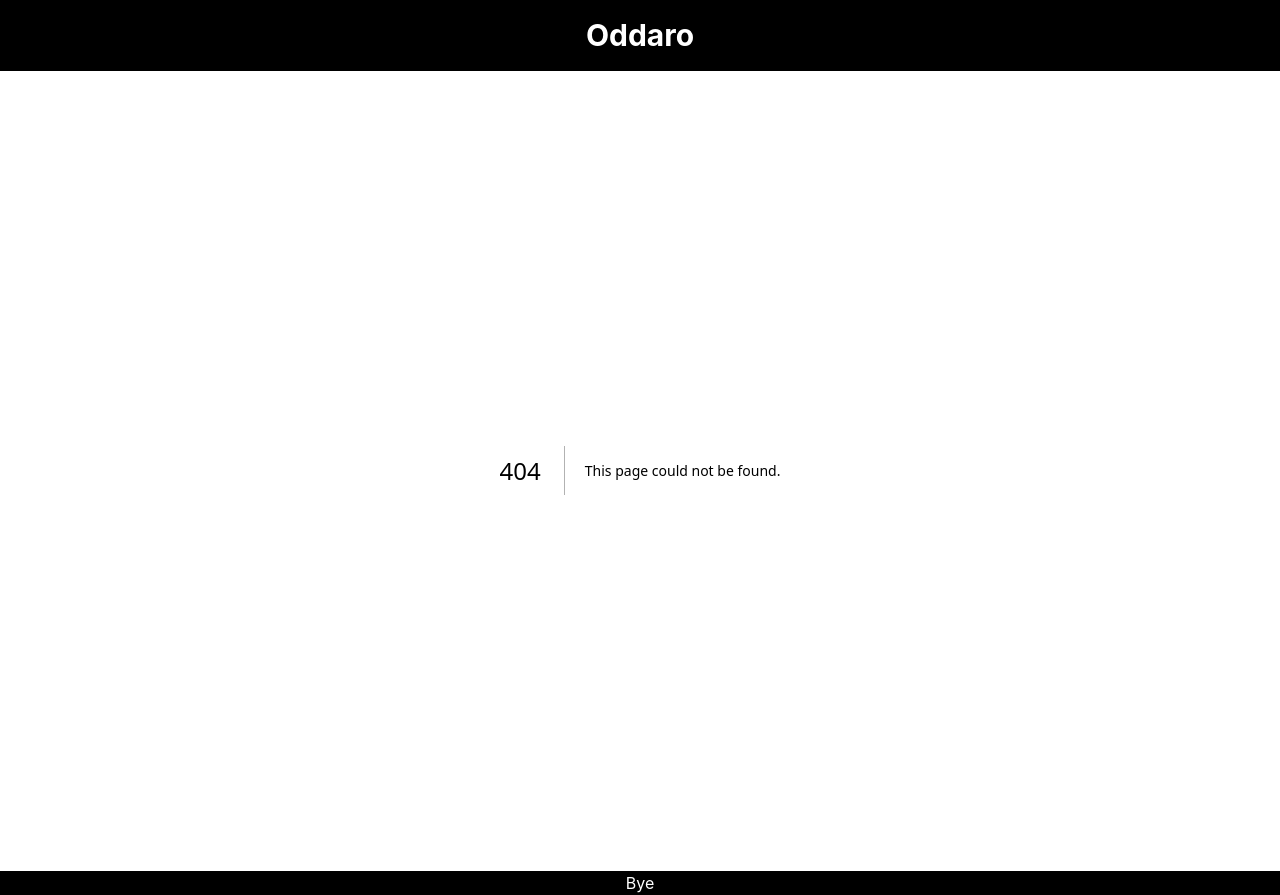
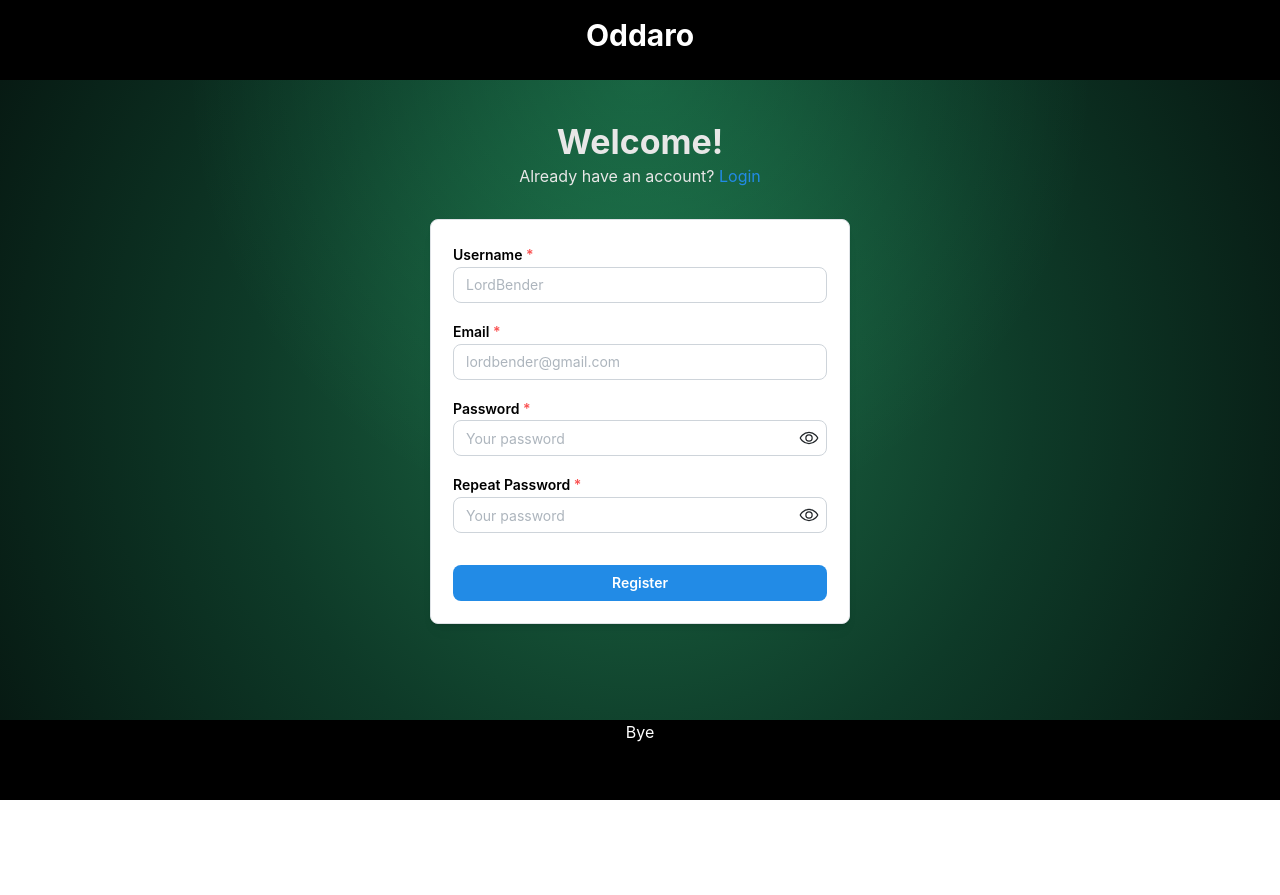
Before and after one commit to LucaDeeken/Oddaro, a Next.js app: page /register in a window 1280 px wide. Before the commit this address had no page. After the commit the page ends 800 px from the top, so only its background shows below. Built offline with nearby package versions, Linux system fonts and the light colour scheme.

Commit message:
feat: add z plugin for validating registerForm; start of building registerRoute & frontendComponent

```diff
--- /dev/null
+++ b/app/api/zod/route.ts
@@ -0,0 +1,27 @@
+import { NextResponse } from "next/server";
+import { z } from "zod";
+import { registerSchema } from "@/lib/schemas/registerSchema";
+
+export async function POST(req: Request) {
+  try {
+    const body = await req.json();
+
+    const result = registerSchema.safeParse(body);
+
+    if (!result.success) {
+      return NextResponse.json(
+        {
+          errors: z.flattenError(result.error),
+        },
+        { status: 400 },
+      );
+    }
+
+    return NextResponse.json({
+      success: true,
+      data: result.data,
+    });
+  } catch (error) {
+    return NextResponse.json({ error: "Server Fehler" }, { status: 500 });
+  }
+}
--- /dev/null
+++ b/app/register/page.module.css
@@ -0,0 +1,19 @@
+.main {
+  background:
+    radial-gradient(circle at top, rgba(60, 255, 160, 0.18), transparent 50%),
+    radial-gradient(circle at center, #1c6a45 0%, #0e3a28 55%, #071a13 100%);
+}
+
+.wholeContainer {
+  width: 420px;
+  margin: 40px auto;
+}
+
+.title {
+  color: rgb(232, 231, 231);
+}
+
+.subtitle {
+  color: rgb(232, 231, 231);
+  text-align: center;
+}
--- /dev/null
+++ b/app/register/page.tsx
@@ -0,0 +1,168 @@
+"use client";
+import { useState, useEffect } from "react";
+import Link from "next/link";
+import { z } from "zod";
+import { registerSchema } from "@/lib/schemas/registerSchema";
+
+import {
+  Anchor,
+  Button,
+  Checkbox,
+  Container,
+  Group,
+  Paper,
+  PasswordInput,
+  Text,
+  TextInput,
+  Title,
+} from "@mantine/core";
+import styles from "./page.module.css";
+
+export default function Register() {
+  const [username, setUsername] = useState<string>("");
+  const [email, setEmail] = useState<string>("");
+  const [password, setPassword] = useState<string>("");
+  const [repeatPassword, setRepeatPassword] = useState<string>("");
+
+  async function validateOnServer() {
+    try {
+      const res = await fetch("/api/zod", {
+        method: "POST",
+        headers: {
+          "Content-Type": "application/json",
+        },
+        body: JSON.stringify({
+          username: username,
+          email: email,
+          password: password,
+          repeatPassword: repeatPassword,
+        }),
+      });
+
+      const text = await res.text();
+
+      let data = null;
+      try {
+        data = text ? JSON.parse(text) : null;
+      } catch {
+        data = text;
+      }
+
+      if (!res.ok) {
+        console.error("API Fehler für Zod:", { data });
+        return;
+      }
+
+      console.log(data);
+    } catch (error) {
+      console.error("Fetch error:", error);
+    }
+  }
+
+  async function handleRegister({
+    username,
+    email,
+    password,
+    repeatPassword,
+  }: {
+    username: string;
+    email: string;
+    password: string;
+    repeatPassword: string;
+  }) {
+    const result = registerSchema.safeParse({
+      username,
+      email,
+      password,
+      repeatPassword,
+    });
+
+    console.log(result);
+    if (!result.success) {
+      const errors = z.flattenError(result.error);
+
+      console.log(errors.fieldErrors);
+
+      return;
+    } else {
+      validateOnServer();
+    }
+  }
+
+  return (
+    <main className={styles.main}>
+      <section className={styles.wholeContainer}>
+        <Title ta="center" className={styles.title}>
+          Welcome!
+        </Title>
+
+        <Text className={styles.subtitle}>
+          Already have an account?{" "}
+          <Anchor component={Link} href="/login">
+            Login
+          </Anchor>
+        </Text>
+
+        <Paper withBorder shadow="sm" p={22} mt={30} radius="md">
+          <TextInput
+            label="Username"
+            placeholder="LordBender"
+            required
+            radius="md"
+            classNames={{
+              label: styles.label,
+            }}
+            value={username}
+            onChange={(event) => setUsername(event.currentTarget.value)}
+          />
+          <TextInput
+            label="Email"
+            placeholder="lordbender@gmail.com"
+            required
+            mt="md"
+            radius="md"
+            classNames={{
+              label: styles.label,
+            }}
+            value={email}
+            onChange={(event) => setEmail(event.currentTarget.value)}
+          />
+          <PasswordInput
+            label="Password"
+            placeholder="Your password"
+            required
+            mt="md"
+            radius="md"
+            classNames={{
+              label: styles.label,
+            }}
+            value={password}
+            onChange={(event) => setPassword(event.currentTarget.value)}
+          />
+          <PasswordInput
+            label="Repeat Password"
+            placeholder="Your password"
+            required
+            mt="md"
+            radius="md"
+            classNames={{
+              label: styles.label,
+            }}
+            value={repeatPassword}
+            onChange={(event) => setRepeatPassword(event.currentTarget.value)}
+          />
+          <Button
+            fullWidth
+            mt="xl"
+            radius="md"
+            onClick={() =>
+              handleRegister({ username, email, password, repeatPassword })
+            }
+          >
+            Register
+          </Button>
+        </Paper>
+      </section>
+    </main>
+  );
+}
--- a/components/MatchCard.module.css
+++ b/components/MatchCard.module.css
@@ -2,7 +2,7 @@
   display: grid;
   margin-bottom: 8px;
   align-content: end;
-  padding: 8px;
+  padding: 15px;
 }
 
 .teams {
--- a/lib/calculations/calculateScoreProbabilities.ts
+++ b/lib/calculations/calculateScoreProbabilities.ts
@@ -20,7 +20,7 @@ export function calculateScoreProbabilities(
         away_goals: away,
         probability,
         odd: Number(odd.toFixed(2)),
-        points: Number(Math.round((Math.log(odd) * 25) / 5)),
+        points: Number(Math.round((Math.log(odd) * 25) / 6)),
       });
     }
   }
--- /dev/null
+++ b/lib/schemas/registerSchema.ts
@@ -0,0 +1,21 @@
+import { z } from "zod";
+
+export const registerSchema = z
+  .object({
+    username: z
+      .string()
+      .min(3, { error: "Username muss mindestens 3 Zeichen haben" })
+      .max(20, { error: "Username darf maximal 20 Zeichen haben" }),
+
+    email: z.email({ error: "Ungültige Email-Adresse" }),
+
+    password: z
+      .string()
+      .min(8, { error: "Passwort muss mindestens 8 Zeichen haben" }),
+
+    repeatPassword: z.string(),
+  })
+  .refine((data) => data.password === data.repeatPassword, {
+    error: "Passwörter stimmen nicht überein",
+    path: ["repeatPassword"],
+  });
--- a/package.json
+++ b/package.json
@@ -16,13 +16,16 @@
   "dependencies": {
     "@emotion/react": "^11.14.0",
     "@emotion/styled": "^11.14.1",
+    "@hookform/resolvers": "^5.4.0",
     "@mantine/core": "^9.3.0",
     "@mantine/hooks": "^9.3.0",
     "@supabase/supabase-js": "^2.108.2",
     "dotenv": "^17.4.2",
     "next": "16.2.6",
     "react": "19.2.4",
-    "react-dom": "19.2.4"
+    "react-dom": "19.2.4",
+    "react-hook-form": "^7.81.0",
+    "zod": "^4.4.3"
   },
   "devDependencies": {
     "@types/node": "^20",
```
Also changed, not shown: 1 other file (tests, documents, lock files or other folders).
